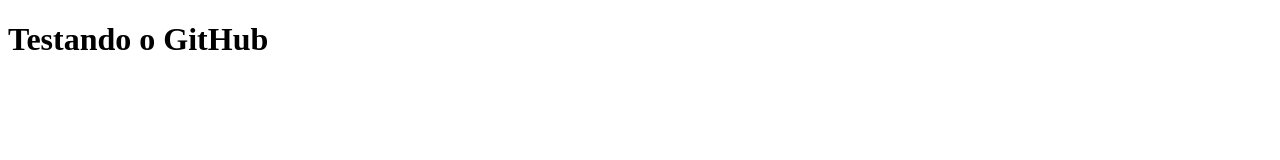
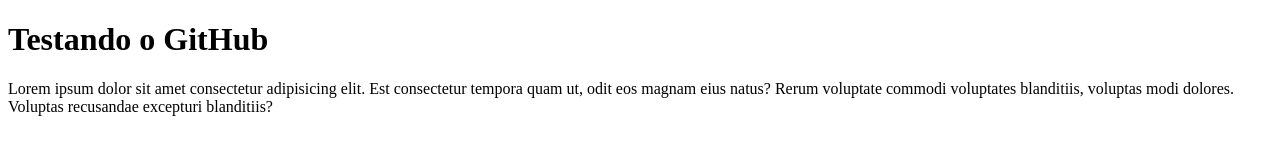
Before and after one commit to MateusGamer1BR/Aula-1-TURMA-D, a plain HTML site: page index.html in a window 1280 px wide. Drawn offline with Linux system fonts and the light colour scheme.

Commit message:
Update index.html

```diff
--- a/index.html
+++ b/index.html
@@ -7,5 +7,6 @@
 </head>
 <body>
     <h1>Testando o GitHub</h1>
+    <p>Lorem ipsum dolor sit amet consectetur adipisicing elit. Est consectetur tempora quam ut, odit eos magnam eius natus? Rerum voluptate commodi voluptates blanditiis, voluptas modi dolores. Voluptas recusandae excepturi blanditiis?</p>
 </body>
 </html>
```
